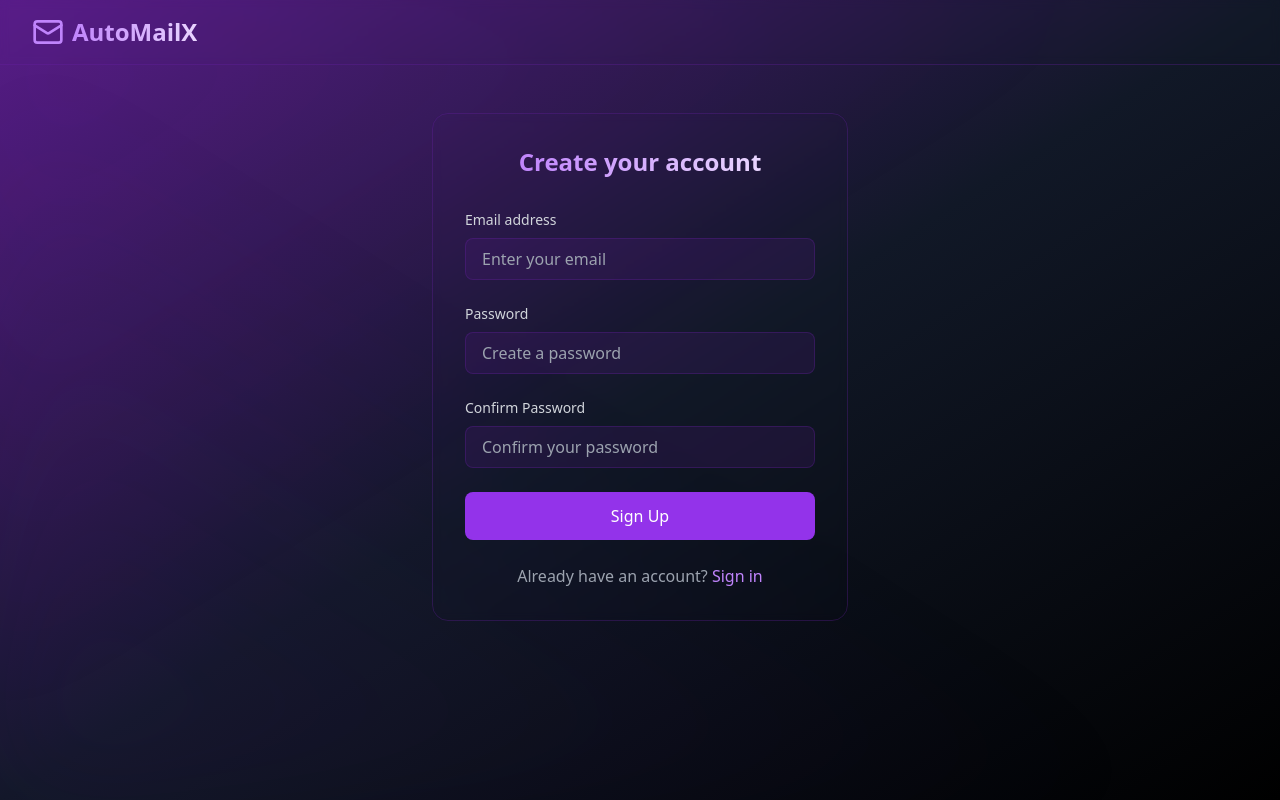
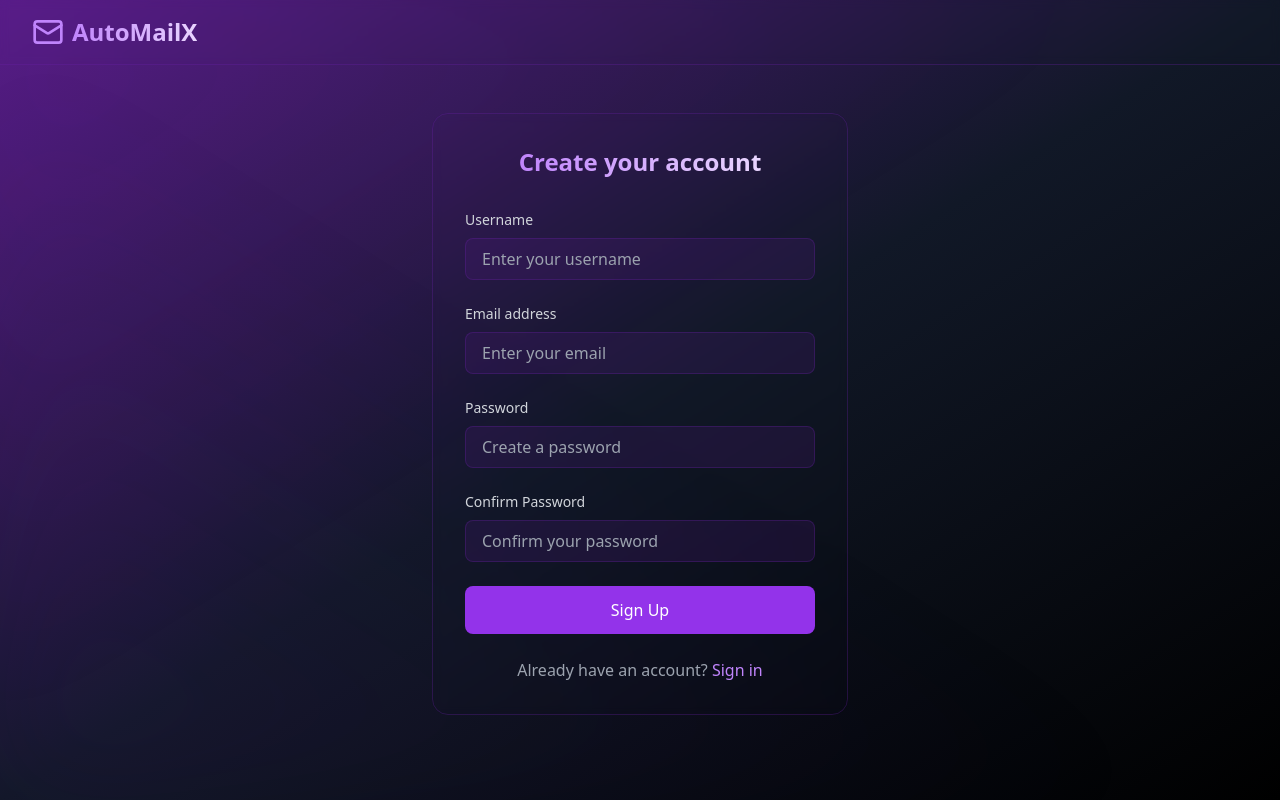
Before and after one commit to Shreyas2004wagh/AutoMailX_SM, a React (Vite) app in the folder client/: page /SignUp in a window 1280 px wide. Built offline with nearby package versions, Linux system fonts and the light colour scheme.

Commit message:
Integrated Login Signup Backend with Frontend

```diff
--- a/client/src/Pages/Login.tsx
+++ b/client/src/Pages/Login.tsx
@@ -14,7 +14,7 @@ export function Login() {
     e.preventDefault();
     setError('');
     try {
-      const response = await fetch('http://localhost:3000/login', {
+      const response = await fetch('http://localhost:5000/login', {
         method: 'POST',
         headers: {
           'Content-Type': 'application/json',
--- a/client/src/Pages/SignUp.tsx
+++ b/client/src/Pages/SignUp.tsx
@@ -4,6 +4,7 @@ import { AuthLayout } from '../Components/AuthLayout';
 
 export function SignUp() {
   const [formData, setFormData] = useState({
+    username: '',
     email: '',
     password: '',
     confirmPassword: '',
@@ -23,18 +24,27 @@ export function SignUp() {
 
     try {
       setLoading(true);
-      const response = await fetch('http://localhost:3000/signup', {
+      const response = await fetch('http://localhost:5000/signup', {
         method: 'POST',
         headers: {
           'Content-Type': 'application/json',
         },
         body: JSON.stringify({
+          username: formData.username,
           email: formData.email,
           password: formData.password,
+          confirmPassword: formData.confirmPassword,
         }),
       });
 
       const data = await response.json();
+
+      console.log('Data sent to backend:', {
+        username: formData.username,
+        email: formData.email,
+        password: formData.password,
+        confirmPassword: formData.confirmPassword,
+      });
 
       if (!response.ok) {
         throw new Error(data.message || 'Sign-up failed');
@@ -65,6 +75,22 @@ export function SignUp() {
         {error && <p className="text-red-500 text-center mb-4">{error}</p>}
 
         <form onSubmit={handleSubmit} className="space-y-6">
+          <div>
+            <label htmlFor="username" className="block text-sm font-medium text-gray-300 mb-2">
+              Username
+            </label>
+            <input
+              id="username"
+              name="username"
+              type="text"
+              required
+              value={formData.username}
+              onChange={handleChange}
+              className="w-full px-4 py-2 rounded-lg bg-purple-900/20 border border-purple-800/30 focus:border-purple-500 outline-none transition-colors text-white"
+              placeholder="Enter your username"
+            />
+          </div>
+
           <div>
             <label htmlFor="email" className="block text-sm font-medium text-gray-300 mb-2">
               Email address
```
Also changed, not shown: 2 other files (tests, documents, lock files or other folders).
